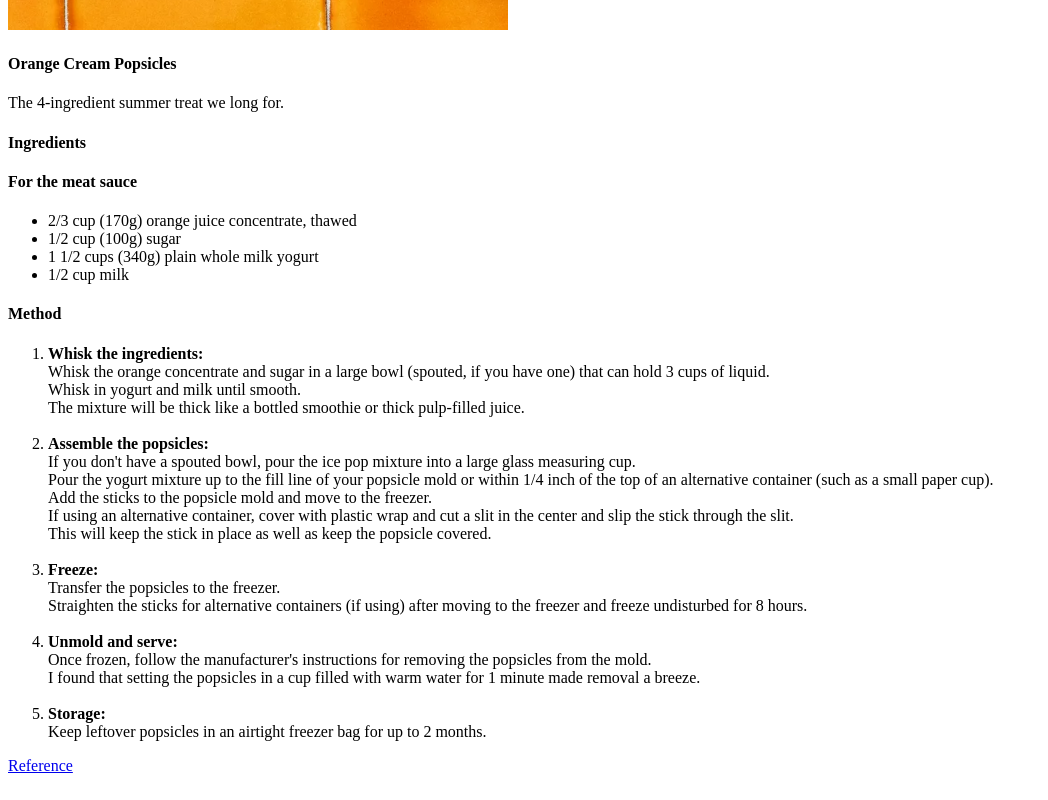
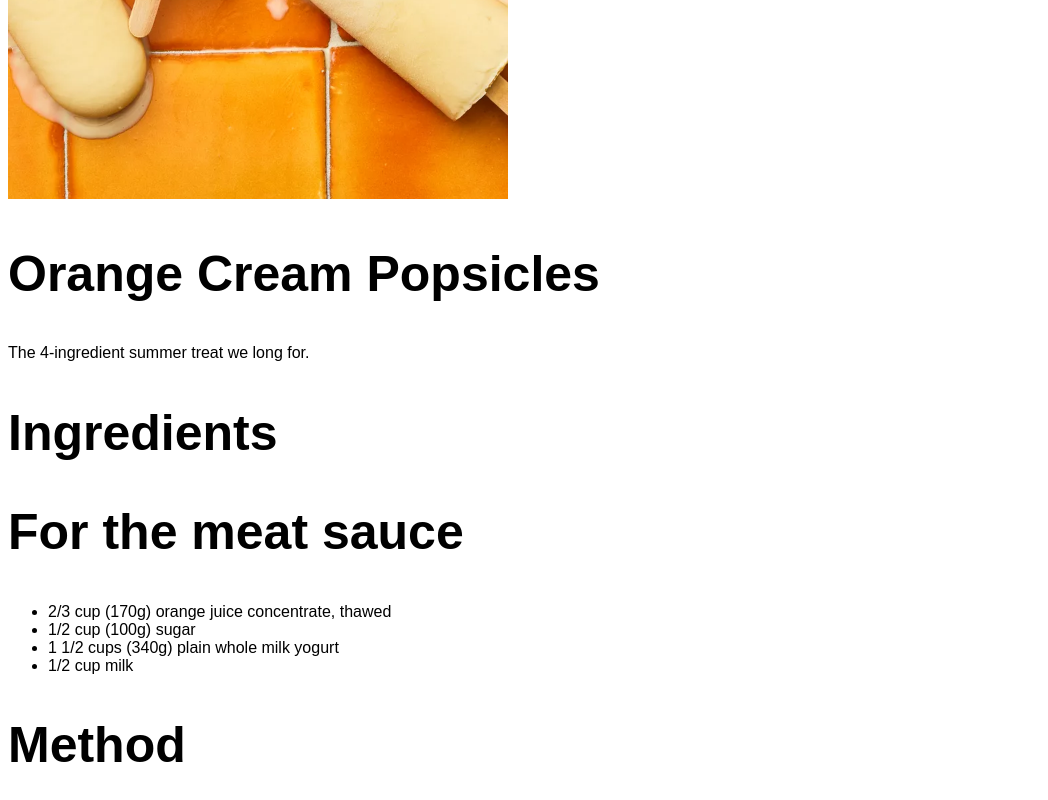
Before and after one commit to firbe/odin-recipes-macOS, a plain HTML site: page recipes/Orange-Cream-Popsicles.html in a window 1280 px wide. Shown: the part 800-1600 px from the top of the page, without its empty margins (0-1048 px from the left). Drawn offline with Linux system fonts and the light colour scheme.

Commit message:
Add font-size to headers

```diff
--- a/recipes/Orange-Cream-Popsicles.html
+++ b/recipes/Orange-Cream-Popsicles.html
@@ -2,6 +2,7 @@
 <html lang="en">
     <head>
         <meta charset="UTF-8">
+        <link rel="stylesheet" href="../styles.css"/>
         <title>Orange Cream Popsicles Recipe</title>
     </head>
 
@@ -10,13 +11,13 @@
 
         <img src="../images/Orange-Cream-Popsicles.webp" alt="Orange Cream Popsicles" height="750" width="500">
 
-        <h4>Orange Cream Popsicles</h4>
+        <h2>Orange Cream Popsicles</h2>
 
         <p>The 4-ingredient summer treat we long for.</p>
 
-        <h4>Ingredients</h4>
+        <h2>Ingredients</h2>
 
-        <h4>For the meat sauce</h4>
+        <h2>For the meat sauce</h2>
         <ul>
             <li>2/3 cup (170g) orange juice concentrate, thawed</li>
             <li>1/2 cup (100g) sugar</li>
@@ -24,7 +25,7 @@
             <li>1/2 cup milk</li>
         </ul>
 
-        <h4>Method</h4>
+        <h2>Method</h2>
 
         <ol>
             <li>
--- a/styles.css
+++ b/styles.css
@@ -0,0 +1,19 @@
+* {
+    font-family: sans-serif;
+}
+
+h1,h2,h3,h4,h5,h6 {
+    font-weight: 700px;
+}
+
+h1 {
+    font-size: 100px;
+}
+
+h2,h3 {
+    font-size: 50px;
+}
+
+strong {
+    font-size: 20px;
+}
```
Also changed, not shown: recipes/Plantain-Frittata.html (+4 -3 lines), recipes/lasagna.html (+1 -0 lines).
